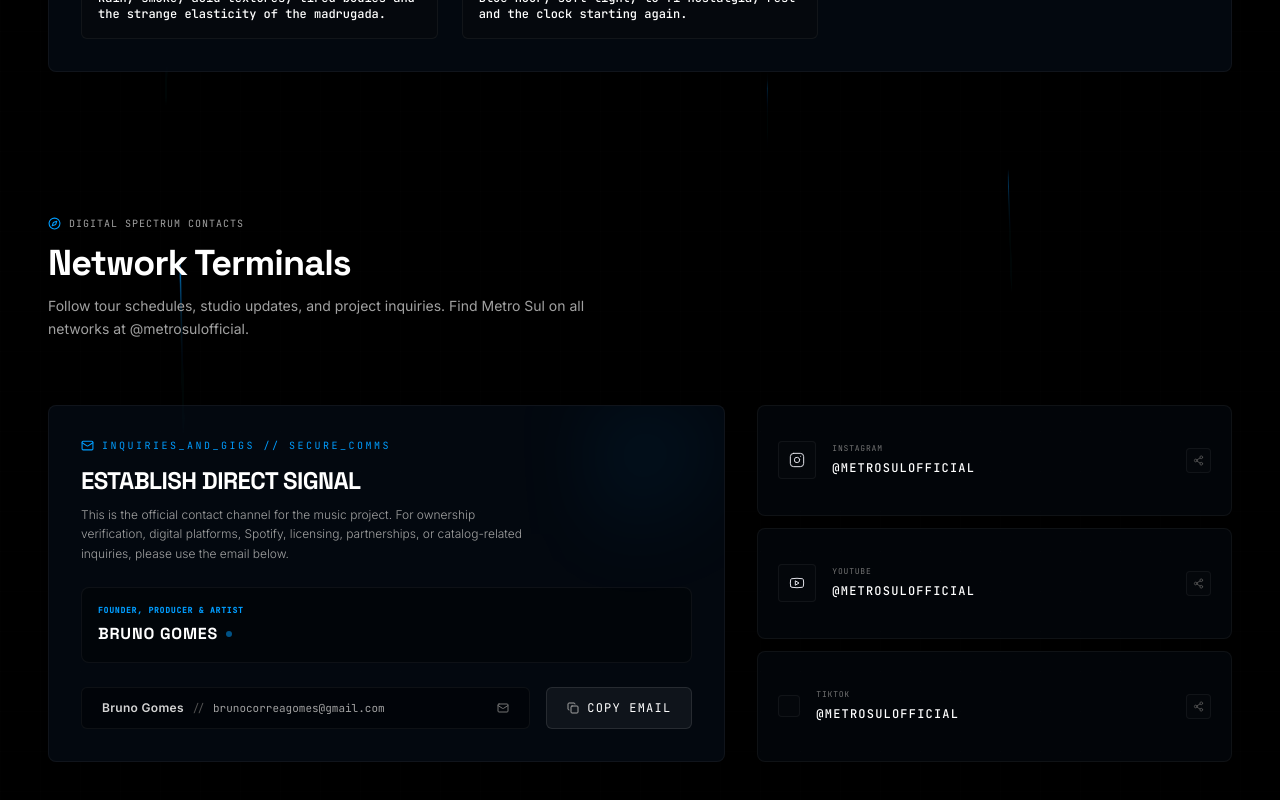
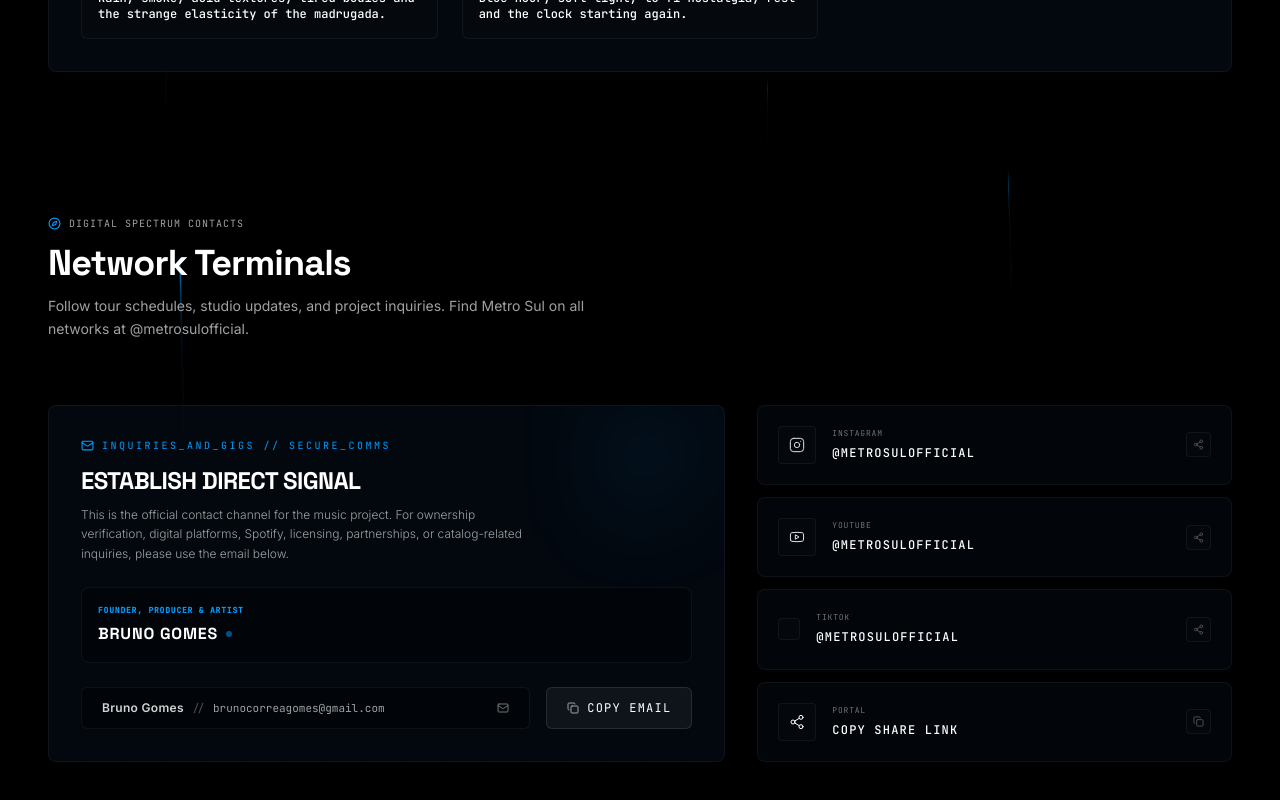
Before and after one commit to brunocorreagomes-ops/metrosulgoogle, a React (Vite) app: page / in a window 1280 px wide. Shown: the part 6129-6929 px from the top of the page. Built offline with nearby package versions, Linux system fonts and the light colour scheme.

Commit message:
feat(social): add share link functionality
Implement a new button in the SocialLinks component to copy the current page URL to the clipboard, along with updated localization strings for English, Portuguese, and Spanish.

```diff
--- a/src/components/SocialLinks.tsx
+++ b/src/components/SocialLinks.tsx
@@ -56,12 +56,23 @@ const METRO_SOCIALS: SocialItem[] = [
 
 export default function SocialLinks({ lang }: SocialLinksProps) {
   const [copied, setCopied] = useState<boolean>(false);
+  const [shareCopied, setShareCopied] = useState<boolean>(false);
   const emailAddress = "brunocorreagomes@gmail.com";
 
   const handleCopyEmail = () => {
     navigator.clipboard.writeText(emailAddress);
     setCopied(true);
     setTimeout(() => setCopied(false), 2000);
+  };
+
+  const handleCopyShareLink = () => {
+    try {
+      navigator.clipboard.writeText(window.location.href);
+      setShareCopied(true);
+      setTimeout(() => setShareCopied(false), 2500);
+    } catch (err) {
+      console.error("Failed to copy link: ", err);
+    }
   };
 
   return (
@@ -130,7 +141,7 @@ export default function SocialLinks({ lang }: SocialLinksProps) {
           </div>
         </div>
 
-        {/* Triple social link list */}
+        {/* Quadruple social & share link list */}
         <div className="md:col-span-5 flex flex-col justify-between gap-3">
           {METRO_SOCIALS.map((soc) => {
             const IconComponent = soc.icon;
@@ -163,9 +174,53 @@ export default function SocialLinks({ lang }: SocialLinksProps) {
               </a>
             );
           })}
+
+          {/* Copy Share Link Button */}
+          <button
+            onClick={handleCopyShareLink}
+            className="flex-1 w-full p-5 rounded-lg border border-white/5 bg-[#07111F]/30 hover:border-[#009DFF]/30 hover:bg-[#009DFF]/5 text-left flex items-center justify-between group transition-all duration-150 cursor-pointer text-white hover:text-[#009DFF]"
+          >
+            <div className="flex items-center gap-4">
+              <div className="p-2.5 rounded bg-white/[0.01] border border-white/5 group-hover:bg-transparent group-hover:border-[#009DFF]/30 transition-all">
+                <Share2 size={16} className="stroke-[1.5]" />
+              </div>
+              <div>
+                <span className="block font-mono text-[8px] text-neutral-500 uppercase tracking-widest group-hover:text-[#009DFF]/70 transition-colors">
+                  {lang === "pt" ? "PORTAL" : lang === "es" ? "PORTAL" : "PORTAL"}
+                </span>
+                <span className="font-mono text-xs font-medium text-white group-hover:text-white tracking-widest uppercase transition-colors">
+                  {translations[lang].shareBtn}
+                </span>
+              </div>
+            </div>
+
+            <div className="p-1.5 rounded bg-white/[0.01] border border-white/5 text-neutral-600 group-hover:text-[#009DFF] group-hover:border-[#009DFF]/30 group-hover:translate-x-1 transition-all duration-200">
+              {shareCopied ? <Check size={11} className="text-green-400" /> : <Copy size={11} />}
+            </div>
+          </button>
         </div>
 
       </div>
+
+      {/* Subtle UI Notification Toast */}
+      <AnimatePresence>
+        {shareCopied && (
+          <motion.div
+            initial={{ opacity: 0, y: 50, x: "-50%", scale: 0.95 }}
+            animate={{ opacity: 1, y: 0, x: "-50%", scale: 1 }}
+            exit={{ opacity: 0, y: 20, x: "-50%", scale: 0.95 }}
+            transition={{ duration: 0.3, ease: [0.19, 1, 0.22, 1] }}
+            className="fixed bottom-24 left-1/2 z-50 flex items-center gap-3 px-5 py-3.5 rounded-full bg-[#030712]/95 border border-[#009DFF]/30 backdrop-blur-md shadow-[0_12px_40px_rgba(0,0,0,0.9)]"
+          >
+            <div className="flex items-center justify-center w-5 h-5 rounded-full bg-[#009DFF]/10 text-[#009DFF]">
+              <Check size={11} className="stroke-[2.5]" />
+            </div>
+            <span className="font-mono text-[9px] tracking-[0.15em] text-neutral-200 uppercase font-semibold">
+              {translations[lang].shareCopied}
+            </span>
+          </motion.div>
+        )}
+      </AnimatePresence>
     </div>
   );
 }
--- a/src/locales.ts
+++ b/src/locales.ts
@@ -150,6 +150,8 @@ export interface TranslationSchema {
   contactCardDesc: string;
   contactCardCopy: string;
   contactCardCopied: string;
+  shareBtn: string;
+  shareCopied: string;
 
   // Footer & Help Systems
   footerCredits: string;
@@ -304,6 +306,8 @@ export const translations: Record<Language, TranslationSchema> = {
     contactCardDesc: "This is the official contact channel for the music project. For ownership verification, digital platforms, Spotify, licensing, partnerships, or catalog-related inquiries, please use the email below.",
     contactCardCopy: "COPY EMAIL",
     contactCardCopied: "COPIED",
+    shareBtn: "COPY SHARE LINK",
+    shareCopied: "LINK COPIED TO CLIPBOARD",
 
     footerCredits: "CODING PATTERNS COMPLIANT WITH COGNITIVE MINIMALISM.",
     hotkeysBtn: "SYSTEM HOTKEYS",
@@ -453,6 +457,8 @@ export const translations: Record<Language, TranslationSchema> = {
     contactCardDesc: "Este é o canal oficial de contato do projeto musical. Para verificação de propriedade, plataformas digitais, Spotify, licenciamento, parcerias ou assuntos relacionados ao catálogo, utilize o e-mail abaixo.",
     contactCardCopy: "COPIAR E-MAIL",
     contactCardCopied: "COPIADO",
+    shareBtn: "COPIAR LINK DE COMPARTILHAMENTO",
+    shareCopied: "LINK COPIADO PARA A ÁREA DE TRANSFERÊNCIA",
 
     footerCredits: "PADRÕES DE CÓDIGO COMPATÍVEIS COM MINIMALISMO COGNITIVO.",
     hotkeysBtn: "ATALHOS DE SISTEMA",
@@ -602,6 +608,8 @@ export const translations: Record<Language, TranslationSchema> = {
     contactCardDesc: "Este es el canal oficial de contacto del proyecto musical. Para verificación de propiedad, plataformas digitales, Spotify, licenciamiento, alianzas o asuntos relacionados con el catálogo, utilice el correo electrónico abajo.",
     contactCardCopy: "COPIAR CORREO",
     contactCardCopied: "COPIADO",
+    shareBtn: "COPIAR ENLACE DE COMPARTIR",
+    shareCopied: "ENLACE COPIADO AL PORTAPAPELES",
 
     footerCredits: "PATRONES DE CÓDIGO COMPATIBLES CON MINIMALISMO COGNITIVO.",
     hotkeysBtn: "ATALHOS DE SISTEMA",
```
